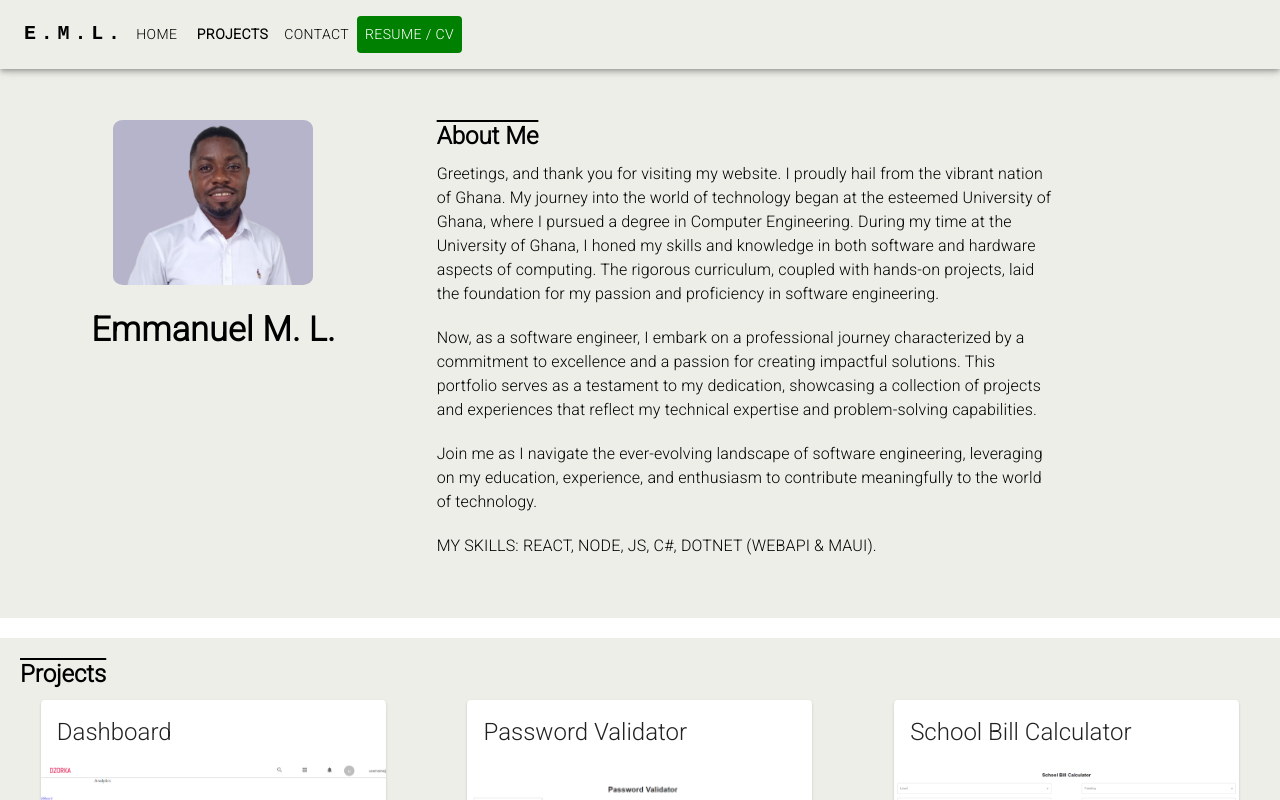
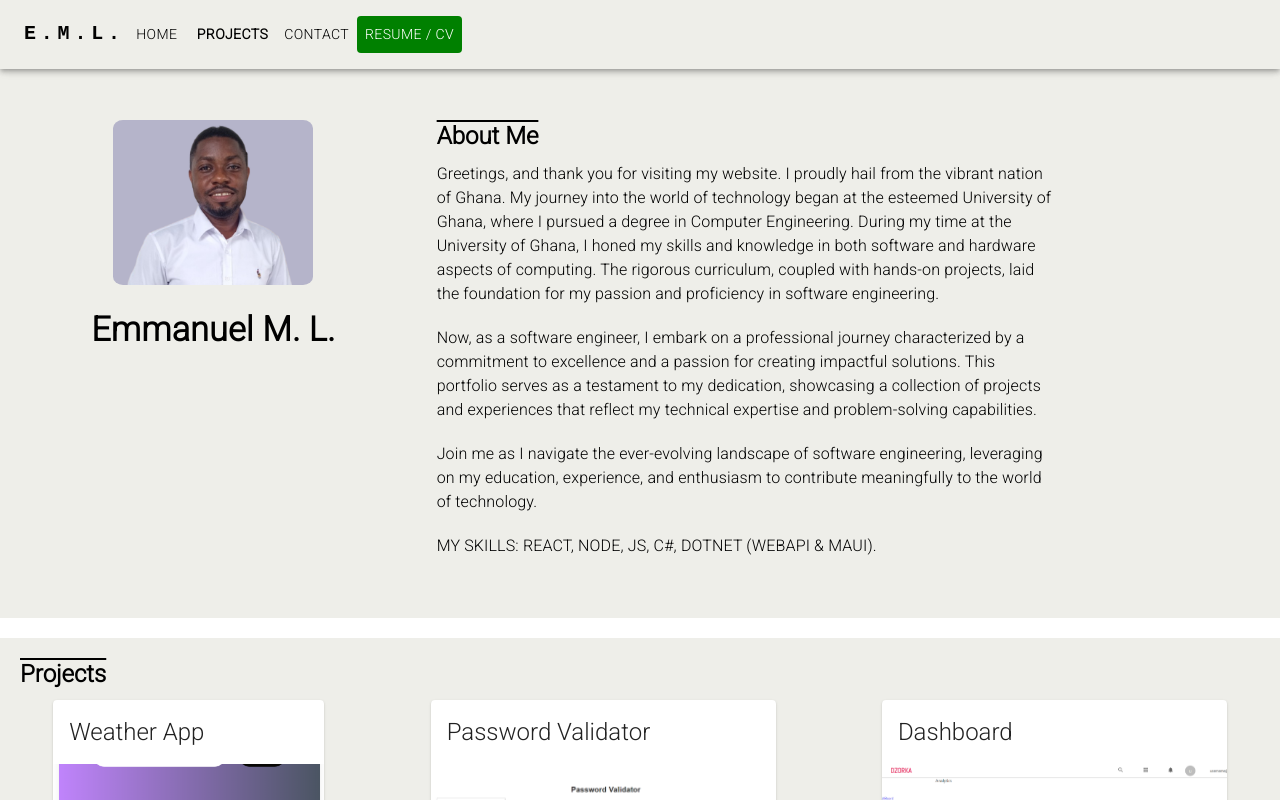
Before and after one commit to lemyoo/portfolio-1, a React (Create React App) app: page / in a window 1280 px wide. Shown: the top 800 px of the page. Built offline with nearby package versions, Linux system fonts and the light colour scheme; a web font is replaced by a local one.

Commit message:
weather app

```diff
--- a/src/components/Projects.js
+++ b/src/components/Projects.js
@@ -5,6 +5,7 @@ import DashboardImage from "../projectsImages/DashBoard.PNG";
 import MovieRanking from "../projectsImages/MovieRanking.PNG";
 import BirthdayInvite from "../projectsImages/BirthdayInvite.PNG";
 import PasswordValidtor from "../projectsImages/PasswordValidator.PNG";
+import WeatherAppImage from "../projectsImages/weatherApp.PNG";
 //import ConatctsDotNetMAUI from "../projectsImages/ContactsDotNet.PNG";
 import SlightlyTechieBackEnd from "../projectsImages/web-api-access.png";
 import SchoolBillCalculator from "../projectsImages/SchoolBillCalculator.png";
@@ -16,11 +17,11 @@ const Div = styled("div")(({ theme }) => ({
 
 const projects = [
   {
-    name: "Dashboard",
-    image: DashboardImage,
-    alt: "dashboard",
-    source: "https://github.com/lemyoo/Dashboard",
-    url: "https://lemyodashboard.netlify.app/",
+    name: "Weather App",
+    image: WeatherAppImage,
+    alt: "weather app",
+    source: "https://github.com/lemyoo/weatherapp",
+    url: "https://https://eml-weatherapp.netlify.app/",
     visible: true,
   },
   {
@@ -29,6 +30,14 @@ const projects = [
     alt: "passwordvalidator",
     source: "https://github.com/lemyoo/password_validator",
     url: "https://passwordvalidator.netlify.app/",
+    visible: true,
+  },
+  {
+    name: "Dashboard",
+    image: DashboardImage,
+    alt: "dashboard",
+    source: "https://github.com/lemyoo/Dashboard",
+    url: "https://lemyodashboard.netlify.app/",
     visible: true,
   },
   {
```
Also changed, not shown: src/projectsImages/weatherApp.PNG (added).
